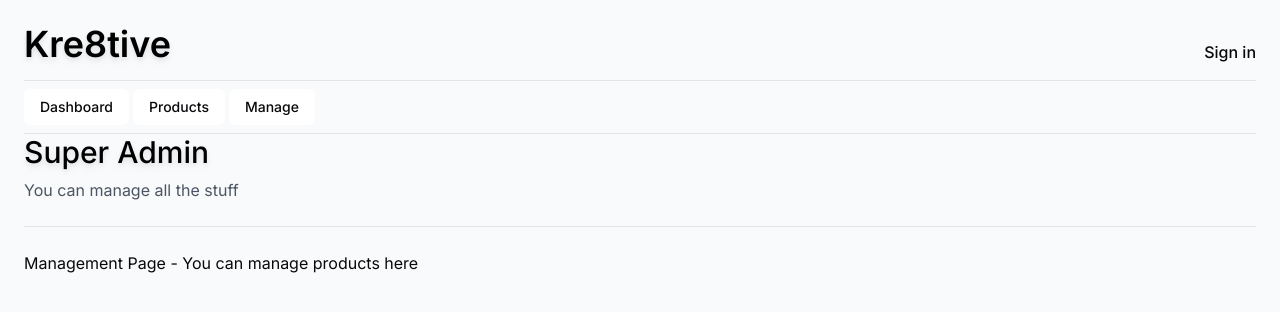
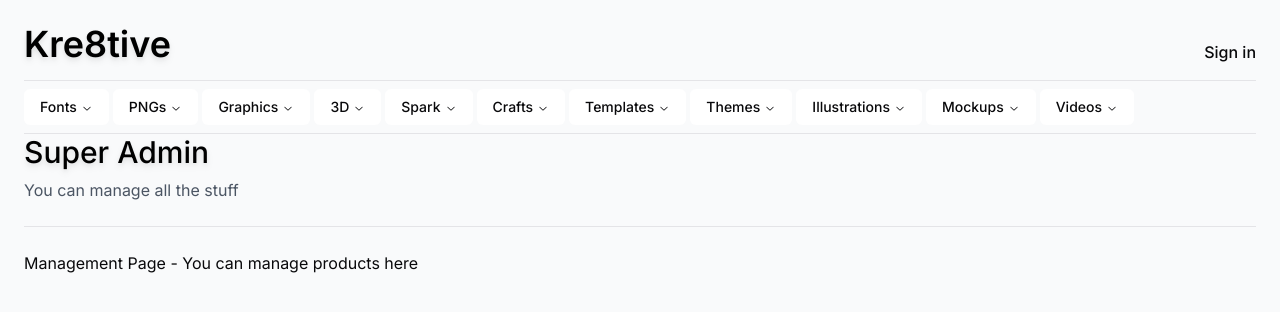
Before and after one commit to nicholavila/Creative-Marketplace, a Next.js app: page /manage in a window 1280 px wide. Shown: the top 312 px of the page. Built offline with nearby package versions, Linux system fonts and the light colour scheme; no server answers.

Commit message:
refactor: refactor navbar items

```diff
--- a/app/_components/navbar.tsx
+++ b/app/_components/navbar.tsx
@@ -1,10 +1,6 @@
 "use client";
 
-import { UserButton } from "@/components/auth/user-button";
 import Link from "next/link";
-
-import { Avatar, AvatarImage, AvatarFallback } from "@/components/ui/avatar";
-import { FaSignal } from "react-icons/fa";
 
 import {
   NavigationMenu,
@@ -16,33 +12,71 @@ import {
   navigationMenuTriggerStyle,
 } from "@/components/ui/navigation-menu"
 import React from "react";
+import { ListItem } from "@/components/list-item";
+
+type MenuItem = {
+  title: string;
+  href: string;
+};
 
 export const Navbar = () => {
+  const menuList: MenuItem[] = [
+    {
+      title: "Fonts",
+      href: "/product/Fonts"
+    },
+    {
+      title: "PNGs",
+      href: "/product/PNGs"
+    },
+    {
+      title: "Graphics",
+      href: "/product/Graphics"
+    },
+    {
+      title: "3D",
+      href: "/product/3D"
+    },
+    {
+      title: "Spark",
+      href: "/product/Spark"
+    },
+    {
+      title: "Crafts",
+      href: "/product/Crafts"
+    },
+    {
+      title: "Templates",
+      href: "/product/Templates"
+    },
+    {
+      title: "Themes",
+      href: "/product/Themes"
+    },
+    {
+      title: "Illustrations",
+      href: "/product/Illustrations"
+    },
+    {
+      title: "Mockups",
+      href: "/product/Mockups"
+    },
+    {
+      title: "Videos",
+      href: "/product/Videos"
+    },
+  ]
   return (
     <nav className="w-full flex items-end py-2 sticky top-6 z-50 box-border border-b-[1px]">
       <NavigationMenu>
         <NavigationMenuList>
-          <NavigationMenuItem>
-            <Link href="/dashboard" legacyBehavior passHref>
-              <NavigationMenuLink className={navigationMenuTriggerStyle()}>
-                Dashboard
-              </NavigationMenuLink>
-            </Link>
-          </NavigationMenuItem>
-          <NavigationMenuItem>
-            <Link href="/products" legacyBehavior passHref>
-              <NavigationMenuLink className={navigationMenuTriggerStyle()}>
-                Products
-              </NavigationMenuLink>
-            </Link>
-          </NavigationMenuItem>
-          <NavigationMenuItem>
-            <Link href="/manage" legacyBehavior passHref>
-              <NavigationMenuLink className={navigationMenuTriggerStyle()}>
-                Manage
-              </NavigationMenuLink>
-            </Link>
-          </NavigationMenuItem>
+          {menuList.map((menuItem, index) => (
+            <NavigationMenuItem key={menuItem.title}>
+              <NavigationMenuTrigger>{menuItem.title}</NavigationMenuTrigger>
+              <NavigationMenuContent>
+              </NavigationMenuContent>
+            </NavigationMenuItem>
+          ))}
         </NavigationMenuList>
       </NavigationMenu>
     </nav>
```
